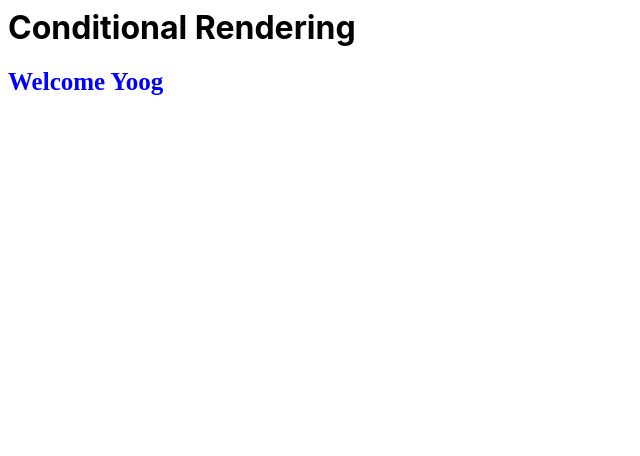
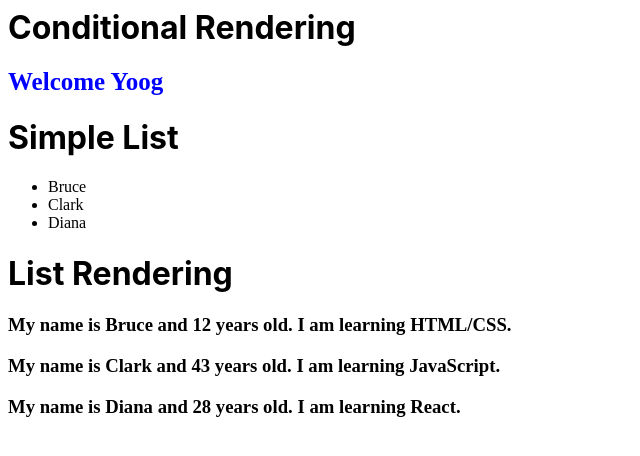
Before and after one commit to yugmani/React-basics-2, a React (Create React App) app: page / in a window 1280 px wide. Shown: the top 456 px of the page, without its empty margins (0-640 px from the left). Built offline with nearby package versions, Linux system fonts and the light colour scheme.

Commit message:
list with keys

```diff
--- a/src/App.js
+++ b/src/App.js
@@ -1,11 +1,15 @@
 import React from 'react';
 import './style.css';
 import UserGreeting from './components/UserGreeting';
+import NameList from './components/NameList';
+import PersonList from './components/PersonList';
 
 export default function App() {
   return (
     <div>
       <UserGreeting />
+      <NameList />
+      <PersonList />
     </div>
   );
 }
--- /dev/null
+++ b/src/components/NameList.js
@@ -0,0 +1,28 @@
+import React from 'react';
+
+function NameList() {
+  const names = ['Bruce', 'Clark', 'Diana'];
+
+  // return (
+  //   <div>
+  //     <h1>List Rendering</h1>
+  //     <ul>
+  //       {names.map((name, index) => (
+  //         <li key={index}>{name}</li>
+  //       ))}
+  //     </ul>
+  //   </div>
+  // );
+
+  //Alternative approach to list;
+  const nameList = names.map((name, index) => <li key={index}>{name}</li>);
+
+  return (
+    <div>
+      <h1>Simple List</h1>
+      <ul>{nameList}</ul>
+    </div>
+  );
+}
+
+export default NameList;
--- /dev/null
+++ b/src/components/Person.js
@@ -0,0 +1,12 @@
+import React from 'react';
+
+function Person({ person }) {
+  const { name, age, skill } = person;
+  return (
+    <h3>
+      My name is {name} and {age} years old. I am learning {skill}.
+    </h3>
+  );
+}
+
+export default Person;
--- /dev/null
+++ b/src/components/PersonList.js
@@ -0,0 +1,42 @@
+import React from 'react';
+import Person from './Person';
+function PersonList() {
+  const persons = [
+    {
+      id: 1,
+      name: 'Bruce',
+      age: 12,
+      skill: 'HTML/CSS',
+    },
+    {
+      id: 2,
+      name: 'Clark',
+      age: 43,
+      skill: 'JavaScript',
+    },
+    {
+      id: 3,
+      name: 'Diana',
+      age: 28,
+      skill: 'React',
+    },
+  ];
+
+  const personList = persons.map((person) => (
+    <Person key={person.id} person={person} />
+  ));
+
+  return (
+    <div>
+      <h1>List Rendering</h1>
+      {personList}
+    </div>
+  );
+}
+
+export default PersonList;
+
+// List and Keys
+//1. A 'key' is a special string attribute you need to include when creating lists of elements
+//2. Keys give the elements a stable identity
+//3. Keys help React identify which items have changed, are added, or are removed.
```
